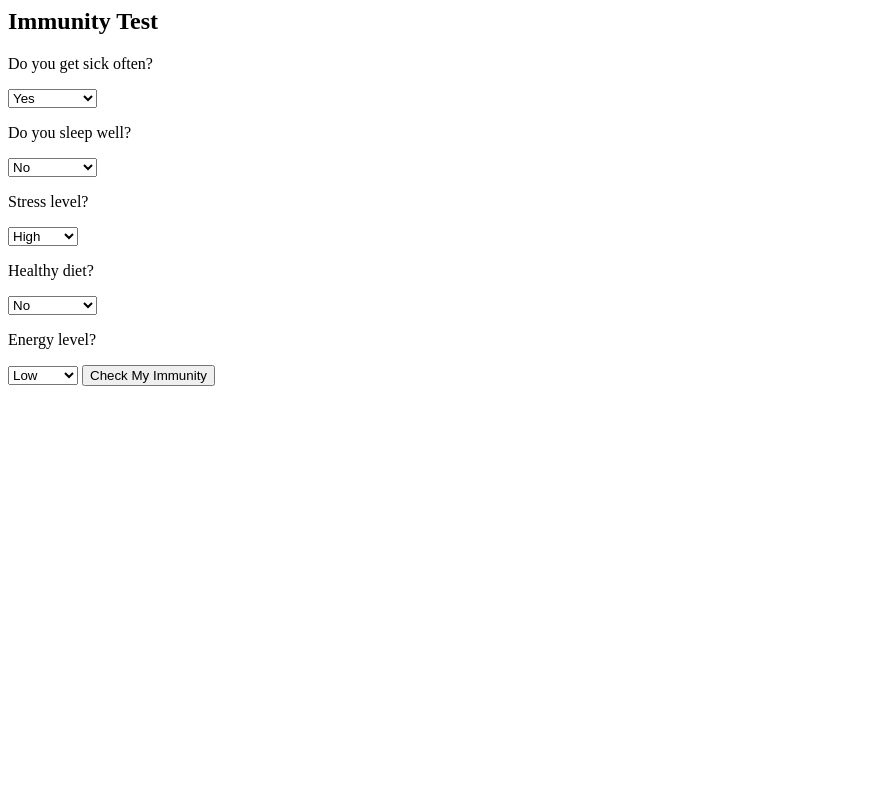
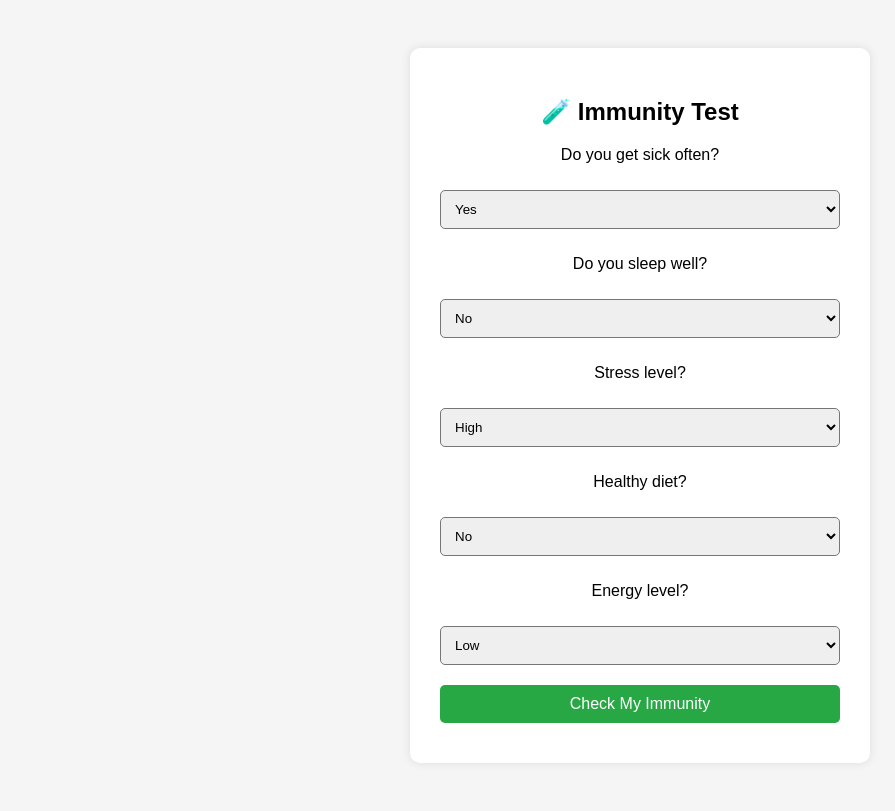
Before and after one commit to DMX120/immunity-tool, a Flask app: page / in a window 1280 px wide. Shown: the whole page, without its empty margins (0-895 px from the left). Before the commit the page ends 386 px from the top, so only its background shows below. Run offline with Flask 3, Linux system fonts and the light colour scheme.

Commit message:
Update index.html

```diff
--- a/templates/index.html
+++ b/templates/index.html
@@ -1,5 +1,42 @@
+<!DOCTYPE html>
+<html>
+<head>
+  <title>Immunity Test</title>
+  <style>
+    body {
+      font-family: Arial;
+      background: #f5f5f5;
+      text-align: center;
+      padding: 40px;
+    }
+    .box {
+      background: white;
+      padding: 30px;
+      border-radius: 10px;
+      max-width: 400px;
+      margin: auto;
+      box-shadow: 0 0 10px rgba(0,0,0,0.1);
+    }
+    select, button {
+      width: 100%;
+      padding: 10px;
+      margin: 10px 0;
+      border-radius: 5px;
+    }
+    button {
+      background: #28a745;
+      color: white;
+      border: none;
+      font-size: 16px;
+    }
+  </style>
+</head>
+<body>
+
+<div class="box">
+  <h2>🧪 Immunity Test</h2>
+
   <form action="/result" method="post">
-  <h2>Immunity Test</h2>
 
     <p>Do you get sick often?</p>
     <select name="q1">
@@ -37,4 +74,9 @@
     </select>
 
     <button type="submit">Check My Immunity</button>
+
   </form>
+</div>
+
+</body>
+</html>
```
Lines whose indentation alone changed are shown as unchanged.
